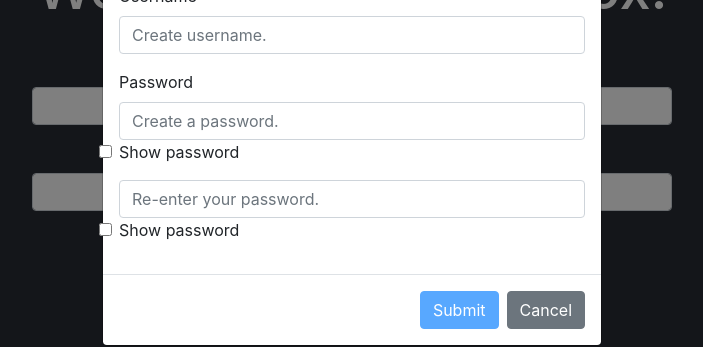
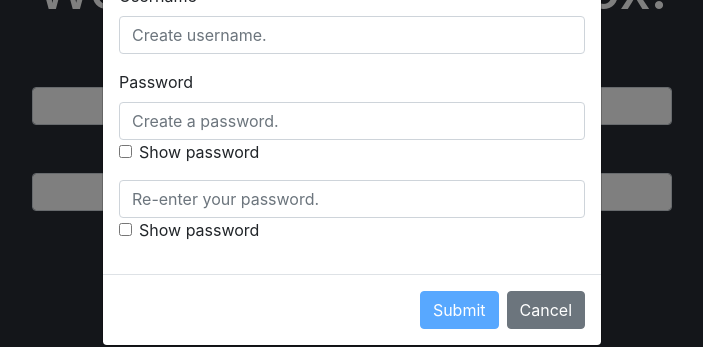
Before and after one commit to ZacSol/project3, a React (Create React App) app in the folder client/: page / in a window 1280 px wide. Both pictures are taken after a click on the link "Click here to create an account.". Shown: the part 124-471 px from the top of the page, without its empty margins (288-991 px from the left). Built offline with nearby package versions, Linux system fonts and the light colour scheme.

Commit message:
started recipes.map

```diff
--- a/client/src/App.css
+++ b/client/src/App.css
@@ -28,6 +28,9 @@ input{
 .nav-link{
   float:right;
 }
+.showPassLabel{
+  padding-left: 20px;
+}
 
 /* IDs */
 #loginForm{
@@ -39,3 +42,6 @@ input{
 #welcomeHead{
   font-size: 3.5rem;
 }
+#newPassCheck,#newPassConfCheck{
+  margin-left: 0px;
+}
--- a/client/src/components/CreateAccModal.js
+++ b/client/src/components/CreateAccModal.js
@@ -102,14 +102,14 @@ export default class CreateAccModal extends React.Component {
                 <FormGroup>
                     <Label for='newPass'>Password</Label>
                     <Input type='password' name='newPass' id="newPass" placeholder='Create a password.' onChange={this.handleInputChange}/>
-                    <Input type='checkbox' className='modalCheckbox' onClick={()=>{this.displayPassword('newPass')}}/>
-                    {' '}Show password
+                    <Input type='checkbox' className='modalCheckbox' id='newPassCheck' onClick={()=>{this.displayPassword('newPass')}}/>
+                    <Label className='showPassLabel' for='newPassCheck' check>Show password</Label>
                 </FormGroup>
                 <FormGroup>
                     <Input type='password' name='newPassConf' id="newPassConf" placeholder='Re-enter your password.' valid={this.state.passwordsMatch} onChange={this.handleInputChange}/>
                     <FormFeedback valid>The passwords match.</FormFeedback>
                     <Input type='checkbox' className='modalCheckbox' id='newPassConfCheck' onClick={()=>{this.displayPassword('newPassConf')}}/>
-                    <Label for='newPassConfCheck' check>Show password</Label>
+                    <Label className='showPassLabel' for='newPassConfCheck' check>Show password</Label>
                 </FormGroup>
             </Form>
           </ModalBody>
--- /dev/null
+++ b/client/src/components/Recipe.js
@@ -0,0 +1,16 @@
+import React,{Component} from 'react';
+
+export default class Recipe extends Component{
+    state={
+        name:"",
+        ingredients:[],
+        directions:"",
+    };
+    render(){
+        return(
+            <div>
+                <p>{this.props.name}</p>
+            </div>
+        )
+    }
+}
--- a/client/src/components/RecipeBox.js
+++ b/client/src/components/RecipeBox.js
@@ -1,9 +1,10 @@
 import React,{Component} from 'react';
+import Recipe from '../components/Recipe.js';
 import * as $ from 'axios';
 
 export default class RecipeBox extends Component{
     state={
-        recipes:{},
+        recipes:[],
     };
     // get call; all, favorite, or one
     getRecipes=(type)=>{
@@ -20,8 +21,10 @@ export default class RecipeBox extends Component{
         return(
             <div>
                 <h1>This is the RecipeBox.</h1>
-                {this.recipes.map((recipe,index)=>{
-
+                {this.state.recipes.map((recipe,index)=>{
+                    return(
+                        <Recipe key={`recipe${index}`} name={recipe.recipeName} ingredients={recipe.ingredients} directions={recipe.directions} favorite={recipe.favorite}/>
+                    )
                 })}
             </div>
         )
```
